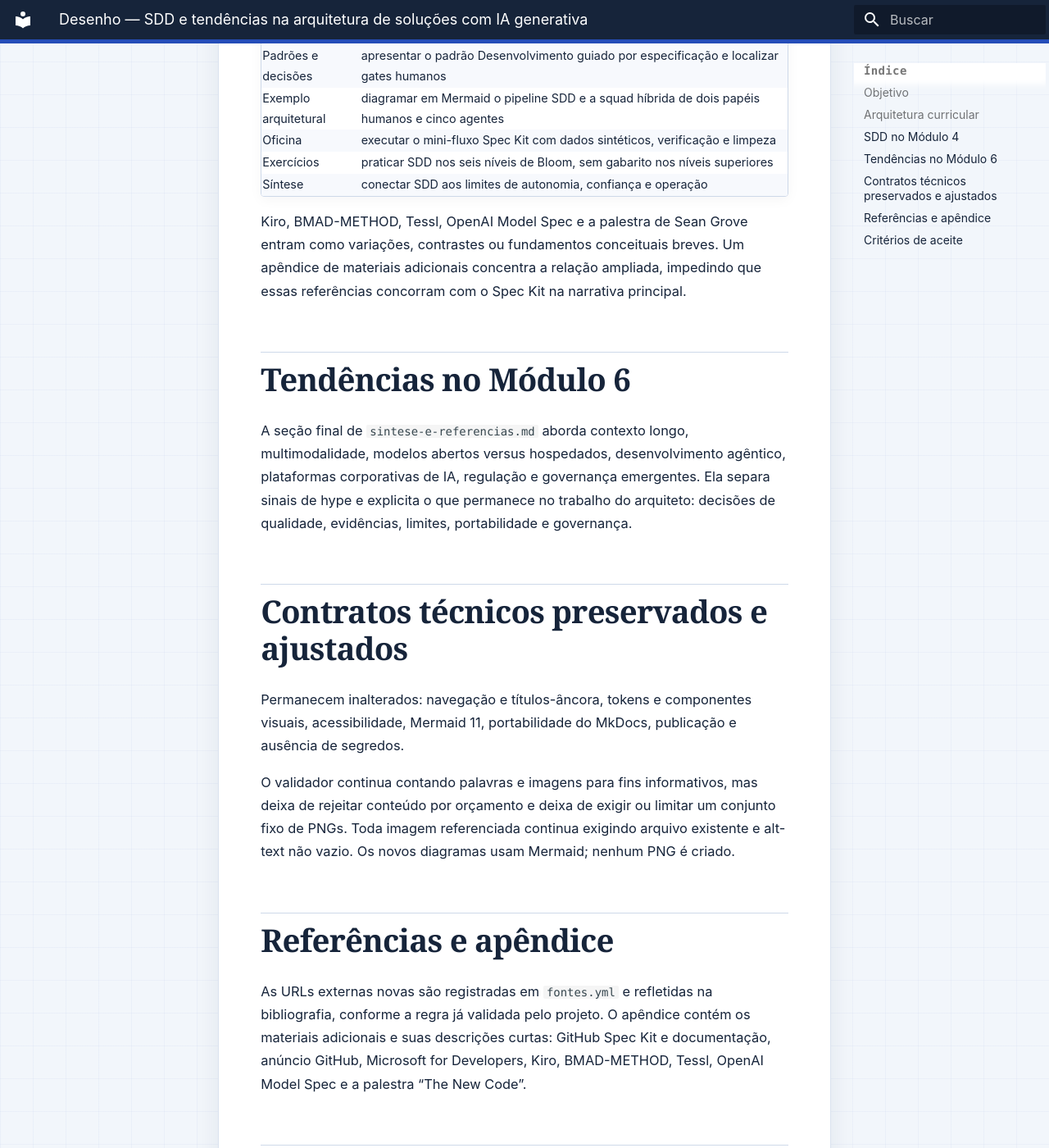
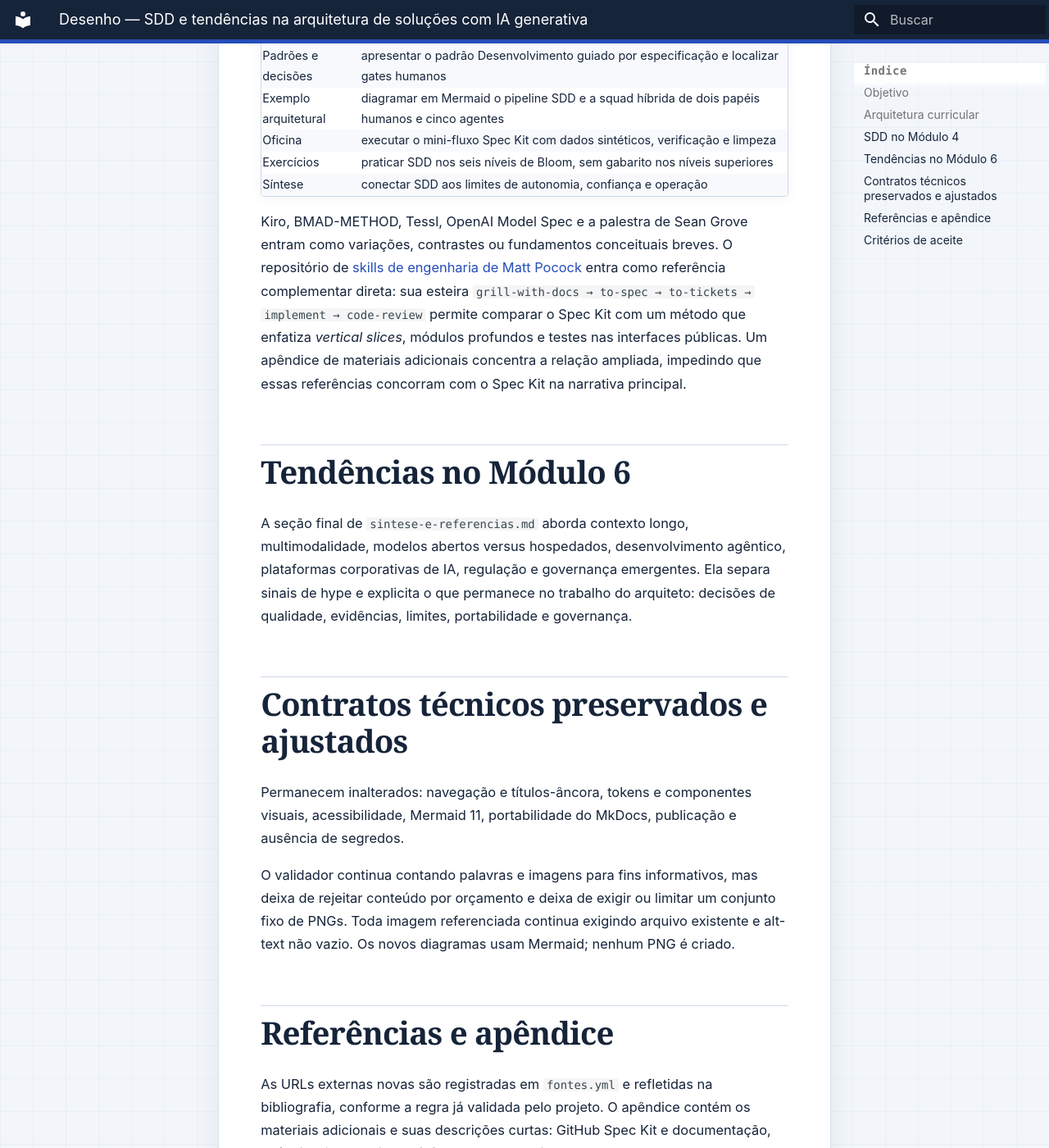
Before and after one commit to aulas-marco/arquitetura-solucoes-ia-generativa, an MkDocs documentation site: the page built from docs/superpowers/specs/2026-07-23-sdd-e-tendencias-design.md, in a window 1280 px wide and 1400 px high, scrolled down 1725 px. Shown: the whole window at 82% size. Built offline with MkDocs 1.6.1 and Material for MkDocs 9.7.7, drawn with Linux system fonts in a browser that asks for light colours; some of the changed text lies outside the part shown.

Commit message:
docs: cite Matt Pocock engineering skills

```diff
--- a/docs/superpowers/specs/2026-07-23-sdd-e-tendencias-design.md
+++ b/docs/superpowers/specs/2026-07-23-sdd-e-tendencias-design.md
@@ -30,7 +30,7 @@
 | Exercícios | praticar SDD nos seis níveis de Bloom, sem gabarito nos níveis superiores |
 | Síntese | conectar SDD aos limites de autonomia, confiança e operação |
 
-Kiro, BMAD-METHOD, Tessl, OpenAI Model Spec e a palestra de Sean Grove entram como variações, contrastes ou fundamentos conceituais breves. Um apêndice de materiais adicionais concentra a relação ampliada, impedindo que essas referências concorram com o Spec Kit na narrativa principal.
+Kiro, BMAD-METHOD, Tessl, OpenAI Model Spec e a palestra de Sean Grove entram como variações, contrastes ou fundamentos conceituais breves. O repositório de [skills de engenharia de Matt Pocock](https://github.com/mattpocock/skills/tree/main/docs/engineering) entra como referência complementar direta: sua esteira `grill-with-docs → to-spec → to-tickets → implement → code-review` permite comparar o Spec Kit com um método que enfatiza *vertical slices*, módulos profundos e testes nas interfaces públicas. Um apêndice de materiais adicionais concentra a relação ampliada, impedindo que essas referências concorram com o Spec Kit na narrativa principal.
 
 ## Tendências no Módulo 6
 
@@ -44,7 +44,7 @@
 
 ## Referências e apêndice
 
-As URLs externas novas são registradas em `fontes.yml` e refletidas na bibliografia, conforme a regra já validada pelo projeto. O apêndice contém os materiais adicionais e suas descrições curtas: GitHub Spec Kit e documentação, anúncio GitHub, Microsoft for Developers, Kiro, BMAD-METHOD, Tessl, OpenAI Model Spec e a palestra “The New Code”.
+As URLs externas novas são registradas em `fontes.yml` e refletidas na bibliografia, conforme a regra já validada pelo projeto. O apêndice contém os materiais adicionais e suas descrições curtas: GitHub Spec Kit e documentação, anúncio GitHub, Microsoft for Developers, Kiro, BMAD-METHOD, Tessl, OpenAI Model Spec, as skills de engenharia de Matt Pocock e a palestra “The New Code”.
 
 ## Critérios de aceite
 
```
